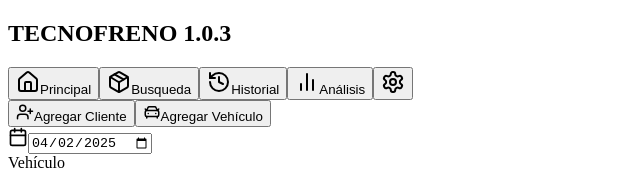
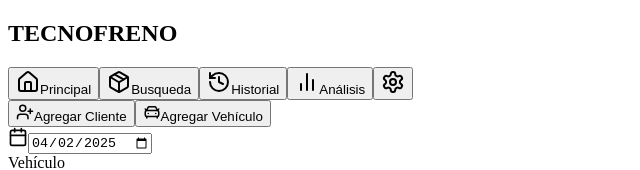
Before and after one commit to Mafifa/tecnofreno, a React (Vite) app in the folder src/renderer/: page / in a window 1280 px wide. Shown: the top 170 px of the page, without its empty margins (0-640 px from the left). Built offline with nearby package versions, Linux system fonts and the light colour scheme.

Commit message:
Agregamos icono

```diff
--- a/src/renderer/src/App.tsx
+++ b/src/renderer/src/App.tsx
@@ -29,7 +29,7 @@
           <div className="max-w-7xl mx-auto px-4 sm:px-6 lg:px-8">
             <div className="flex justify-between items-center h-16">
               <div className="flex items-center">
-                <h1 className={`text-2xl font-bold ${modoOscuro ? 'text-blue-400' : 'text-blue-600'} tracking-tight`}>TECNOFRENO 1.0.3</h1>
+                <h1 className={`text-2xl font-bold ${modoOscuro ? 'text-blue-400' : 'text-blue-600'} tracking-tight`}>TECNOFRENO</h1>
               </div>
               <div className="flex items-center space-x-1">
                 {tabs.map((tab) => (
```
Also changed, not shown: resources/icon.png, 4 other files (tests, documents, lock files or other folders).
